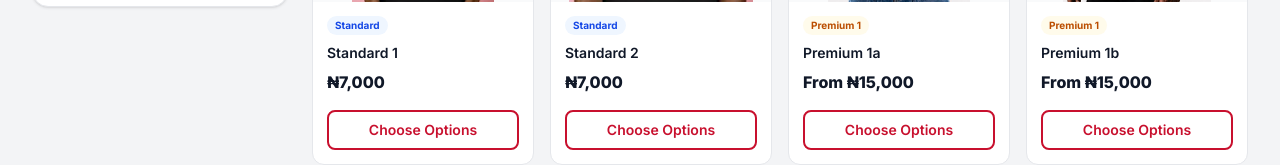
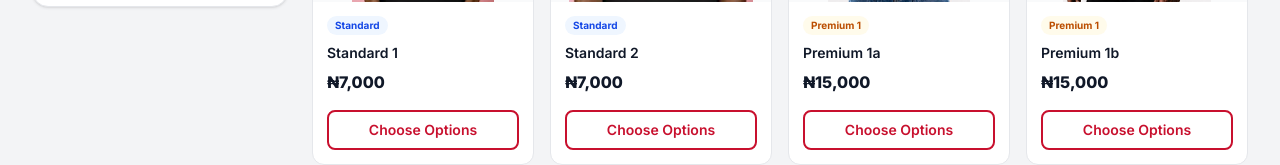
Before and after one commit to asejik/FC-2026-Shirts, a Next.js app: page / in a window 1280 px wide. Shown: the part 787-952 px from the top of the page. Built offline with nearby package versions, Linux system fonts and the light colour scheme.

Commit message:
Update ProductCard price display and make Black the default color for Premium 2

```diff
--- a/src/components/ProductCard.tsx
+++ b/src/components/ProductCard.tsx
@@ -89,7 +89,7 @@ export default function ProductCard({
         {/* Price */}
         <div className="flex items-baseline gap-2 mt-auto">
           <span className="text-base font-extrabold text-gray-900">
-            {product.category.includes('Premium') ? 'From ' : ''}₦{product.basePrice.toLocaleString()}
+            {product.qualityTiers.length > 1 ? 'From ' : ''}₦{product.basePrice.toLocaleString()}
           </span>
         </div>
 
--- a/src/data/products.ts
+++ b/src/data/products.ts
@@ -116,8 +116,8 @@ export const products: TShirtOption[] = [
     sizes: ALL_SIZES,
     description: 'Premium Option 2a T-shirt available in Heavy Premium and Ultra Premium.',
     colors: [
+      { name: 'Black', imageFront: '/assets/new/premium 2a - black (front).jpg', imageBack: '/assets/new/premium 2a - black (back).jpg' },
       { name: 'Ash', imageFront: '/assets/new/premium 2a - ash (front).jpg', imageBack: '/assets/new/premium 2a - ash (back).jpg' },
-      { name: 'Black', imageFront: '/assets/new/premium 2a - black (front).jpg', imageBack: '/assets/new/premium 2a - black (back).jpg' },
       { name: 'Blue', imageFront: '/assets/new/premium 2a - blue (front).jpg', imageBack: '/assets/new/premium 2a - blue (back).jpg' },
       { name: 'Orange', imageFront: '/assets/new/premium 2a - orange (front).jpg', imageBack: '/assets/new/premium 2a - orange (back).jpg' },
     ]
@@ -132,8 +132,8 @@ export const products: TShirtOption[] = [
     sizes: ALL_SIZES,
     description: 'Premium Option 2b T-shirt available in Heavy Premium and Ultra Premium.',
     colors: [
+      { name: 'Black', imageFront: '/assets/new/premium 2b - black (front).jpg', imageBack: '/assets/new/premium 2b - black (back).jpg' },
       { name: 'Ash', imageFront: '/assets/new/premium 2b - ash (front).jpg', imageBack: '/assets/new/premium 2b - ash (back).jpg' },
-      { name: 'Black', imageFront: '/assets/new/premium 2b - black (front).jpg', imageBack: '/assets/new/premium 2b - black (back).jpg' },
       { name: 'Blue', imageFront: '/assets/new/premium 2b - blue (front).jpg', imageBack: '/assets/new/premium 2b - blue (back).jpg' },
       { name: 'Orange', imageFront: '/assets/new/premium 2b - orange (front).jpg', imageBack: '/assets/new/premium 2b - orange (back).jpg' },
     ]
```
